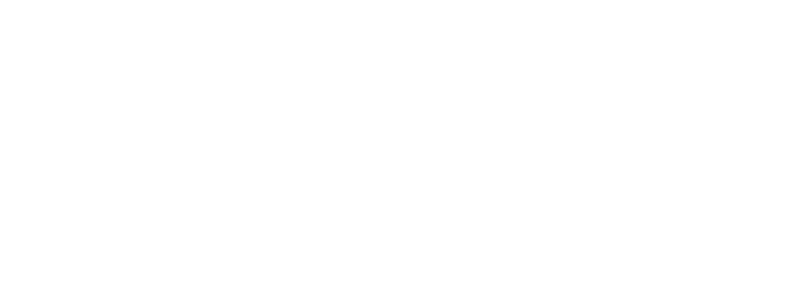
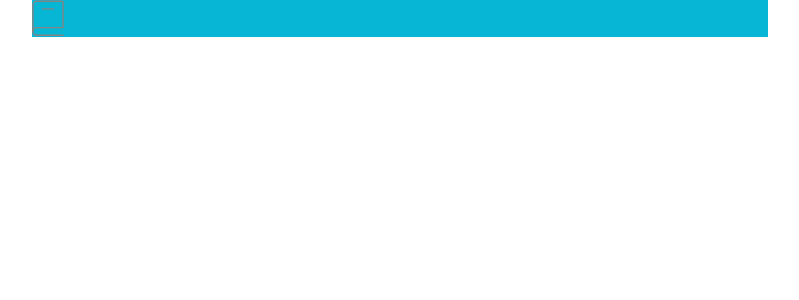
Before and after one commit to ZZ83/dictionary-web-app, a React (Vite) app: page / in a window 1280 px wide. Shown: the top 300 px of the page, without its empty margins (240-1039 px from the left). Built offline with nearby package versions, Linux system fonts and the light colour scheme.

Commit message:
Add Logo component to App.tsx

```diff
--- a/src/App.tsx
+++ b/src/App.tsx
@@ -1,9 +1,12 @@
 import Container from "./components/Container";
+import Logo from "./components/Logo";
 
 function App() {
     return (
         <Container>
-            <header className="bg-cyan-500"></header>
+            <header className="bg-cyan-500">
+                <Logo />
+            </header>
         </Container>
     );
 }
```
